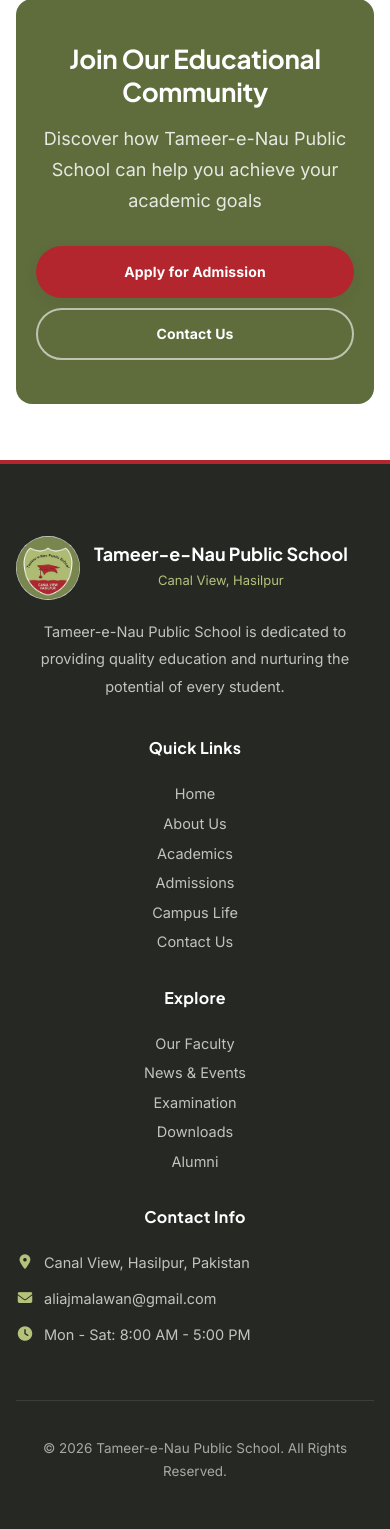
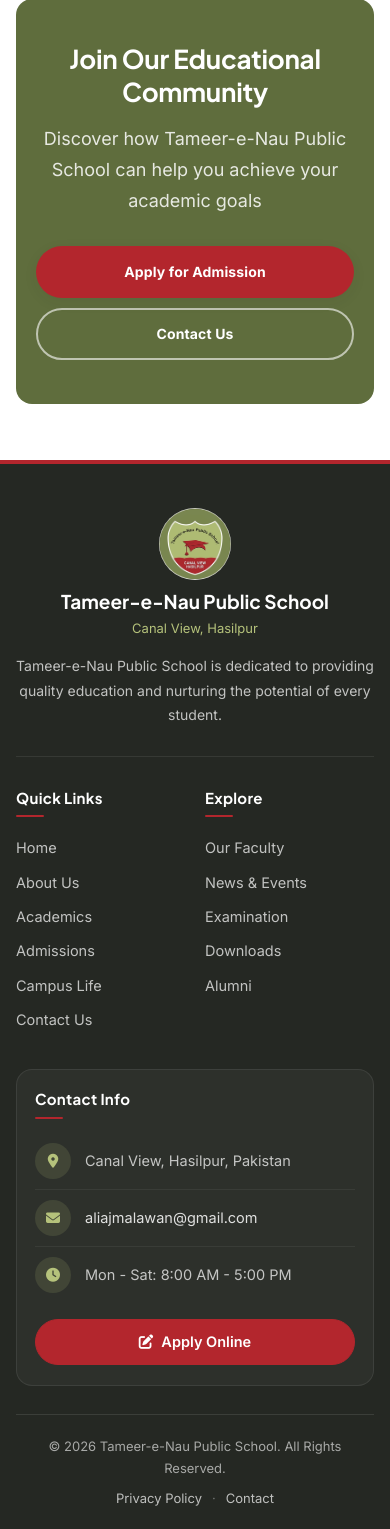
Before and after one commit to aliajmalawan/tameer-e-noe, a PHP site: page /tameer-e-noe/about.php in a window 390 px wide. Shown: the part 1970-3499 px from the top of the page. Before the commit the page ends 3447 px from the top, so only its background shows below. Run offline with PHP 8.4, Linux system fonts and the light colour scheme; data that the repository does not hold is empty; some libraries are stand-ins or nearby versions.

Commit message:
footer update

```diff
--- a/css/style.css
+++ b/css/style.css
@@ -4202,3 +4202,158 @@
 
 /* Spam trap field on public forms: hidden from people (and screen readers), seen by bots */
 .form-hp { position: absolute !important; left: -9999px; width: 1px; height: 1px; overflow: hidden; }
+
+/* ==========================================================================
+   Footer: bottom links on every size, and a compact mobile layout
+   ========================================================================== */
+.footer-bottom {
+    display: flex;
+    flex-wrap: wrap;
+    align-items: center;
+    justify-content: space-between;
+    gap: 8px 24px;
+    text-align: left;
+}
+
+.footer-legal {
+    display: flex;
+    align-items: center;
+    gap: 10px;
+}
+
+.footer-legal a { color: rgba(255, 255, 255, 0.7); }
+.footer-legal a:hover { color: var(--secondary); }
+.footer-legal span { color: rgba(255, 255, 255, 0.35); }
+
+/* Call / Apply buttons: phones only (on desktop the header already has them) */
+.footer-actions { display: none; }
+
+@media (max-width: 768px) {
+    footer { padding: 44px 0 20px; }
+
+    .footer-content {
+        grid-template-columns: 1fr 1fr;
+        gap: 32px 20px;
+        margin-bottom: 20px;
+        padding-bottom: 28px;
+    }
+
+    /* Brand block: centred, logo above the name */
+    .footer-brand {
+        grid-column: 1 / -1;
+        text-align: center;
+        padding-bottom: 28px;
+        border-bottom: 1px solid rgba(255, 255, 255, 0.08);
+    }
+
+    .footer-brand .footer-logo {
+        flex-direction: column;
+        gap: 10px;
+        margin-bottom: 14px;
+    }
+
+    .footer-brand .footer-logo img { width: 72px; height: 72px; }
+    .footer-brand .footer-logo strong { font-size: 19px; }
+    .footer-brand > p { font-size: 14px; line-height: 1.75; max-width: 440px; margin: 0 auto; }
+    .footer-brand .social-links { justify-content: center; }
+
+    /* Quick Links and Explore side by side, left-aligned */
+    .footer-section.footer-links { text-align: left; }
+
+    .footer-section .footer-heading {
+        position: relative;
+        margin-bottom: 14px;
+        padding-bottom: 10px;
+        font-size: 15px;
+    }
+
+    .footer-section .footer-heading::after {
+        content: '';
+        position: absolute;
+        left: 0;
+        bottom: 0;
+        width: 28px;
+        height: 2px;
+        border-radius: 2px;
+        background: var(--accent);
+    }
+
+    .footer-links ul li { margin: 0; }
+
+    .footer-links ul a {
+        display: block;
+        padding: 7px 0;
+        font-size: 14.5px;
+        line-height: 1.4;
+    }
+
+    /* Contact: a card with one tappable row per detail */
+    .footer-contact {
+        grid-column: 1 / -1;
+        text-align: left;
+        padding: 20px 18px;
+        background: rgba(255, 255, 255, 0.04);
+        border: 1px solid rgba(255, 255, 255, 0.08);
+        border-radius: var(--radius-lg);
+    }
+
+    .footer-contact p {
+        align-items: center;
+        gap: 14px;
+        margin: 0;
+        padding: 10px 0;
+        border-bottom: 1px solid rgba(255, 255, 255, 0.06);
+        font-size: 14.5px;
+        line-height: 1.5;
+    }
+
+    .footer-contact p:last-of-type { border-bottom: 0; }
+
+    .footer-contact p i {
+        width: 36px;
+        height: 36px;
+        margin: 0;
+        display: flex;
+        align-items: center;
+        justify-content: center;
+        border-radius: 50%;
+        background: rgba(181, 194, 123, 0.14);
+        font-size: 14px;
+    }
+
+    .footer-contact p a { flex: 1; color: rgba(255, 255, 255, 0.85); word-break: break-word; }
+
+    .footer-actions {
+        display: grid;
+        grid-template-columns: 1fr 1fr;
+        gap: 10px;
+        margin-top: 16px;
+    }
+
+    .footer-action {
+        display: flex;
+        align-items: center;
+        justify-content: center;
+        gap: 8px;
+        min-height: 46px;
+        border-radius: var(--radius-pill);
+        border: 1.5px solid rgba(255, 255, 255, 0.35);
+        color: var(--white) !important;
+        font-weight: 600;
+        font-size: 14.5px;
+    }
+
+    .footer-action.is-primary { background: var(--accent); border-color: var(--accent); }
+    .footer-action:only-child { grid-column: 1 / -1; }
+
+    .footer-bottom {
+        flex-direction: column;
+        text-align: center;
+        font-size: 13px;
+    }
+}
+
+@media (max-width: 360px) {
+    .footer-content { gap: 28px 14px; }
+    .footer-links ul a { font-size: 14px; }
+}
--- a/includes/footer.php
+++ b/includes/footer.php
@@ -31,7 +31,7 @@
                     <?php endif; ?>
                 </div>
 
-                <div class="footer-section">
+                <div class="footer-section footer-links">
                     <h2 class="footer-heading">Quick Links</h2>
                     <ul>
                         <li><a href="./">Home</a></li>
@@ -43,7 +43,7 @@
                     </ul>
                 </div>
 
-                <div class="footer-section">
+                <div class="footer-section footer-links">
                     <h2 class="footer-heading">Explore</h2>
                     <ul>
                         <li><a href="faculty">Our Faculty</a></li>
@@ -54,7 +54,7 @@
                     </ul>
                 </div>
 
-                <div class="footer-section">
+                <div class="footer-section footer-contact">
                     <h2 class="footer-heading">Contact Info</h2>
                     <p><i class="fas fa-map-marker-alt"></i> <span><?php echo nl2br(htmlspecialchars(getSiteAddress())); ?></span></p>
                     <?php foreach (array_filter(array_map('trim', explode(',', getSitePhone()))) as $number): ?>
@@ -64,11 +64,19 @@
                         <p><i class="fas fa-envelope"></i> <a href="mailto:<?php echo htmlspecialchars(getSiteEmail()); ?>"><?php echo htmlspecialchars(getSiteEmail()); ?></a></p>
                     <?php endif; ?>
                     <p><i class="fas fa-clock"></i> <span><?php echo htmlspecialchars(getOfficeHours()); ?></span></p>
+                    <?php $footer_phone = trim(explode(',', getSitePhone())[0]); ?>
+                    <div class="footer-actions">
+                        <?php if ($footer_phone !== ''): ?>
+                        <a href="tel:<?php echo htmlspecialchars(preg_replace('/[^0-9+]/', '', $footer_phone)); ?>" class="footer-action"><i class="fas fa-phone"></i> Call Now</a>
+                        <?php endif; ?>
+                        <a href="admission" class="footer-action is-primary"><i class="fas fa-pen-to-square"></i> Apply Online</a>
+                    </div>
                 </div>
             </div>
 
             <div class="footer-bottom">
                 <p>&copy; <?php echo date('Y'); ?> <?php echo htmlspecialchars(getSiteName()); ?>. All Rights Reserved.</p>
+                <p class="footer-legal"><a href="privacy-policy.html">Privacy Policy</a><span aria-hidden="true">&middot;</span><a href="contact">Contact</a></p>
             </div>
         </div>
     </footer>
```
